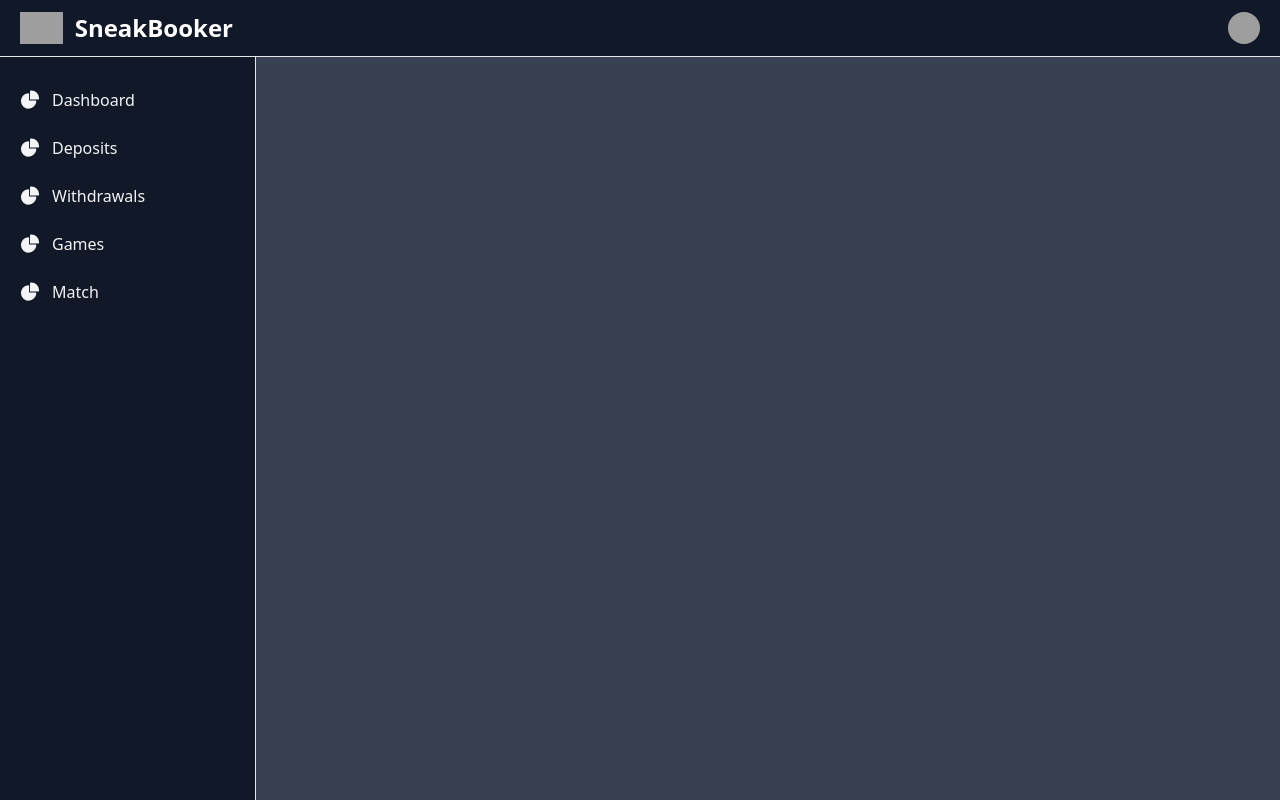
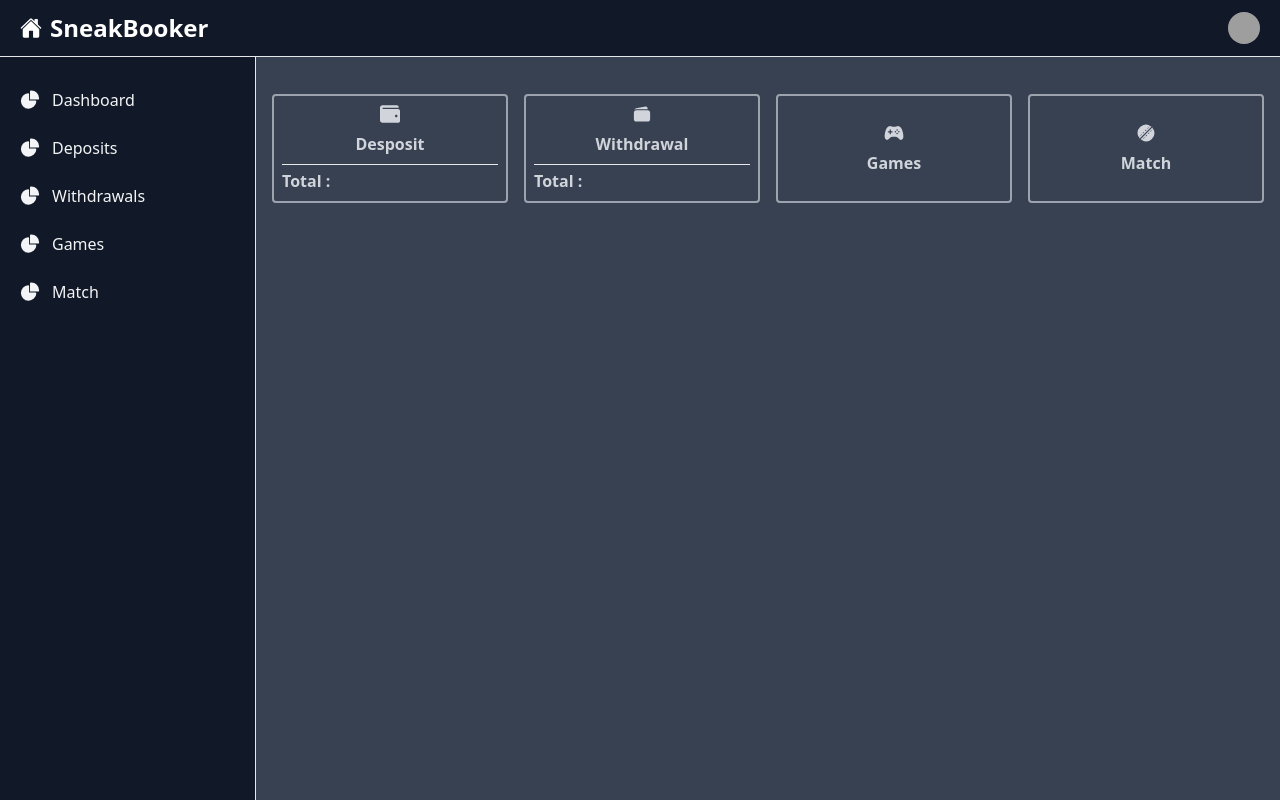
Before and after one commit to tejpal869070/booker-admin, a React (Create React App) app: page /dashboard in a window 1280 px wide. Built offline with nearby package versions, Linux system fonts and the light colour scheme; no server answers; grey boxes are pictures that could not be loaded; what tailwindcss-animated would draw is missing.

Commit message:
05-05-2025

```diff
--- a/src/Componentes/Desposit.jsx
+++ b/src/Componentes/Desposit.jsx
@@ -258,7 +258,7 @@ export default function Desposit() {
             size={20}
           />
 
-          <div className="min-w-[500px]   border-2 border-gray-200 rounded-md h-auto p-6 max-h-[40vh] overflow-scroll no-scrollbar bg-gradient-to-l from-gray-600 to-gray-700">
+          <div className="    border-2 border-gray-200 rounded-md h-auto p-6 max-h-[40vh] overflow-scroll no-scrollbar bg-gradient-to-l from-gray-600 to-gray-700">
             <div className="flex justify-between text-gray-200 w-full text-sm font-semibold border-b-[1px] border-gray-600 ">
               <p>Transection Id :- </p>
               <p>{viewData.transection_id}</p>
--- a/src/Componentes/MactResultPopup.jsx
+++ b/src/Componentes/MactResultPopup.jsx
@@ -1,5 +1,8 @@
 import React, { useState } from "react";
-import { updateMatchResult, winLossMatch } from "../Controllers/Admin/AdminController";
+import {
+  updateMatchResult,
+  winLossMatch,
+} from "../Controllers/Admin/AdminController";
 import { toast, ToastContainer } from "react-toastify";
 import Swal from "sweetalert2";
 
@@ -26,7 +29,7 @@ const MatchResultPopup = ({ options, onClose }) => {
       showCancelButton: true,
       confirmButtonColor: "#3085d6",
       cancelButtonColor: "#d33",
-      confirmButtonText: "Yes, update it!"
+      confirmButtonText: "Yes, update it!",
     });
 
     if (!confirmation.isConfirmed) {
@@ -35,8 +38,8 @@ const MatchResultPopup = ({ options, onClose }) => {
 
     try {
       await updateMatchResult(match_id, section_id, result);
-      await winLossMatch(match_id, section_id)
-      toast.success("Updated");
+      await winLossMatch(match_id, section_id);
+      toast.success("Updated !")
       setTimeout(() => {
         onClose();
       }, 500);
@@ -44,7 +47,6 @@ const MatchResultPopup = ({ options, onClose }) => {
       toast.error(error?.response?.data?.message || "Internal Server Error");
     }
   };
- console.log(options?.sections?.filter(i=> !i?.result))
 
   return (
     <div className="fixed inset-0 z-[999] bg-black bg-opacity-50 flex items-center justify-center">
@@ -70,11 +72,13 @@ const MatchResultPopup = ({ options, onClose }) => {
             onChange={(e) => setSelectedOption(e.target.value)}
           >
             <option value="">-- Select --</option>
-            {options?.sections?.filter(i=> !i?.result)?.map((opt, idx) => (
-              <option key={idx} value={opt.id}>
-                {opt.after_over} Over
-              </option>
-            ))}
+            {options?.sections
+              ?.filter((i) => !i?.result)
+              ?.map((opt, idx) => (
+                <option key={idx} value={opt.id}>
+                  {opt.after_over} Over
+                </option>
+              ))}
           </select>
 
           {selectedOption && (
--- a/src/Componentes/MatchAdd.jsx
+++ b/src/Componentes/MatchAdd.jsx
@@ -105,7 +105,7 @@ const MatchAdd = () => {
       if (response.ok) {
         toast.success("Match Added Successfully!");
         // Optional: Reload or reset form
-        // setTimeout(() => window.location.reload(), 500);
+        setTimeout(() => window.location.reload(), 500);
       } else {
         throw new Error(result?.message || "Error adding match");
       }
--- a/src/Controllers/Admin/AdminController.jsx
+++ b/src/Controllers/Admin/AdminController.jsx
@@ -128,3 +128,11 @@ export const getAllBets = async (id) => {
   });
   return response;
 };
+
+
+
+
+export const getAdminData = async ()=>{
+  const response = await axios.post(`${API.url}/admin/get-admin-data`);
+  return response;
+}
--- /dev/null
+++ b/src/Pages/Dashboard.jsx
@@ -0,0 +1,71 @@
+import React, { useEffect, useState } from "react";
+import { FaWallet } from "react-icons/fa";
+import { IoIosWallet } from "react-icons/io";
+import { IoGameController } from "react-icons/io5";
+import { BiSolidCricketBall } from "react-icons/bi";
+import { Link } from "react-router-dom";
+import { toast } from "react-toastify";
+import { getAdminData } from "../Controllers/Admin/AdminController";
+
+export default function Dashboard() {
+  const [adminData, setadminData] = useState({});
+
+  useEffect(() => {
+    const fetchData = async () => {
+      try {
+        const response = await getAdminData();
+        setadminData(response.data);
+      } catch (error) {
+        toast.error("Something went wrong");
+      }
+    };
+
+    fetchData();
+  }, []);
+  return (
+    <div>
+      <div className="grid grid-cols-2 lg:grid-cols-4 grid-rows-2 gap-4 mt-6">
+        <Link
+          to={"/dashboard?admin=deposit"}
+          className="border-2 border-gray-400 p-2 rounded text-center font-semibold text-gray-300 flex flex-col justify-center items-center gap-2"
+        >
+          <FaWallet size={20} />
+          Desposit
+          <div className="border-t w-full pt-1">
+            <p className="flex justify-between">
+              Total : <span></span>
+              {adminData?.depositCount}
+            </p>
+          </div>
+        </Link>
+        <Link
+          to={"/dashboard?admin=withdrawal"}
+          className="border-2 border-gray-400 p-2 rounded text-center font-semibold text-gray-300 flex flex-col justify-center items-center gap-2"
+        >
+          <IoIosWallet size={20} />
+          Withdrawal
+          <div className="border-t w-full pt-1">
+            <p className="flex justify-between">
+              Total : <span></span>
+              {adminData?.withdrawalCount}
+            </p>
+          </div>
+        </Link>
+        <Link
+          to={"/dashboard?admin=games-control"}
+          className="border-2 border-gray-400 p-2 rounded text-center font-semibold text-gray-300 flex flex-col justify-center items-center gap-2"
+        >
+          <IoGameController size={20} />
+          Games
+        </Link>
+        <Link
+          to={"/dashboard?admin=matches"}
+          className="border-2 border-gray-400 p-2 rounded text-center font-semibold text-gray-300 flex flex-col justify-center items-center gap-2"
+        >
+          <BiSolidCricketBall size={20} />
+          Match
+        </Link>
+      </div>
+    </div>
+  );
+}
--- a/src/Pages/Home.jsx
+++ b/src/Pages/Home.jsx
@@ -1,6 +1,7 @@
 import React from "react";
 import { Link } from "react-router-dom";
 import InnerSection from "./userPages/InnerSection";
+import { IoHome } from "react-icons/io5";
 
 export default function Home() {
   return (
@@ -9,38 +10,12 @@ export default function Home() {
         <div class="px-3 py-3 lg:px-5 lg:pl-3">
           <div class="flex items-center justify-between">
             <div class="flex items-center justify-start rtl:justify-end">
-              <button
-                data-drawer-target="logo-sidebar"
-                data-drawer-toggle="logo-sidebar"
-                aria-controls="logo-sidebar"
-                type="button"
-                class="inline-flex items-center p-2 text-sm text-gray-500 rounded-lg sm:hidden hover:bg-gray-100 focus:outline-none focus:ring-2 focus:ring-gray-200 dark:text-gray-400 dark:hover:bg-gray-700 dark:focus:ring-gray-600"
-              >
-                <span class="sr-only">Open sidebar</span>
-                <svg
-                  class="w-6 h-6"
-                  aria-hidden="true"
-                  fill="currentColor"
-                  viewBox="0 0 20 20"
-                  xmlns="http://www.w3.org/2000/svg"
-                >
-                  <path
-                    clip-rule="evenodd"
-                    fill-rule="evenodd"
-                    d="M2 4.75A.75.75 0 012.75 4h14.5a.75.75 0 010 1.5H2.75A.75.75 0 012 4.75zm0 10.5a.75.75 0 01.75-.75h7.5a.75.75 0 010 1.5h-7.5a.75.75 0 01-.75-.75zM2 10a.75.75 0 01.75-.75h14.5a.75.75 0 010 1.5H2.75A.75.75 0 012 10z"
-                  ></path>
-                </svg>
-              </button>
-              <a href="https://flowbite.com" class="flex ms-2 md:me-24">
-                <img
-                  src="https://flowbite.com/docs/images/logo.svg"
-                  class="h-8 me-3"
-                  alt="FlowBite Logo"
-                />
+              <Link to={"/dashboard"} class="flex gap-2 items-center ms-2 md:me-24">
+                <IoHome size={22} color="white" />
                 <span class="self-center text-xl font-semibold sm:text-2xl whitespace-nowrap text-white">
                   SneakBooker
                 </span>
-              </a>
+              </Link>
             </div>
             <div class="flex items-center">
               <div class="flex items-center ms-3">
@@ -149,7 +124,7 @@ export default function Home() {
             </li>
             <li>
               <Link
-                 to={{ pathname: "/dashboard", search: `?admin=deposit` }}
+                to={{ pathname: "/dashboard", search: `?admin=deposit` }}
                 class="flex items-center p-2 text-gray-100 rounded-lg dark:text-white hover:bg-gray-100 hover:text-gray-700 group"
               >
                 <svg
@@ -167,7 +142,7 @@ export default function Home() {
             </li>
             <li>
               <Link
-                 to={{ pathname: "/dashboard", search: `?admin=withdrawal` }}
+                to={{ pathname: "/dashboard", search: `?admin=withdrawal` }}
                 class="flex items-center p-2 text-gray-100 rounded-lg dark:text-white hover:bg-gray-100 hover:text-gray-700 group"
               >
                 <svg
@@ -185,7 +160,7 @@ export default function Home() {
             </li>
             <li>
               <Link
-                 to={{ pathname: "/dashboard", search: `?admin=games-control` }}
+                to={{ pathname: "/dashboard", search: `?admin=games-control` }}
                 class="flex items-center p-2 text-gray-100 rounded-lg dark:text-white hover:bg-gray-100 hover:text-gray-700 group"
               >
                 <svg
@@ -203,7 +178,7 @@ export default function Home() {
             </li>
             <li>
               <Link
-                 to={{ pathname: "/dashboard", search: `?admin=matches` }}
+                to={{ pathname: "/dashboard", search: `?admin=matches` }}
                 class="flex items-center p-2 text-gray-100 rounded-lg dark:text-white hover:bg-gray-100 hover:text-gray-700 group"
               >
                 <svg
--- a/src/Pages/userPages/InnerSection.jsx
+++ b/src/Pages/userPages/InnerSection.jsx
@@ -6,6 +6,7 @@ import Games from "../../Componentes/Games";
 import MatchAdd from "../../Componentes/MatchAdd";
 import Matches from "../../Componentes/Matches";
 import EditMatch from "../../Componentes/EditMatch";
+import Dashboard from "../Dashboard";
 
 export default function InnerSection() {
   const location = useLocation();
@@ -27,7 +28,9 @@ export default function InnerSection() {
     return <div>{<MatchAdd />}</div>;
   } else if (paramsData && paramsData.admin === "matches") {
     return <div>{<Matches />}</div>;
-  }else if (paramsData && paramsData.admin === "edit-match") {
+  } else if (paramsData && paramsData.admin === "edit-match") {
     return <div>{<EditMatch />}</div>;
+  } else {
+    return <Dashboard />;
   }
 }
```
Also changed, not shown: public/index.html (+63 -53 lines), src/Componentes/Matches.jsx (+28 -4 lines), src/Componentes/Withdrawals.jsx (+88 -2 lines).
